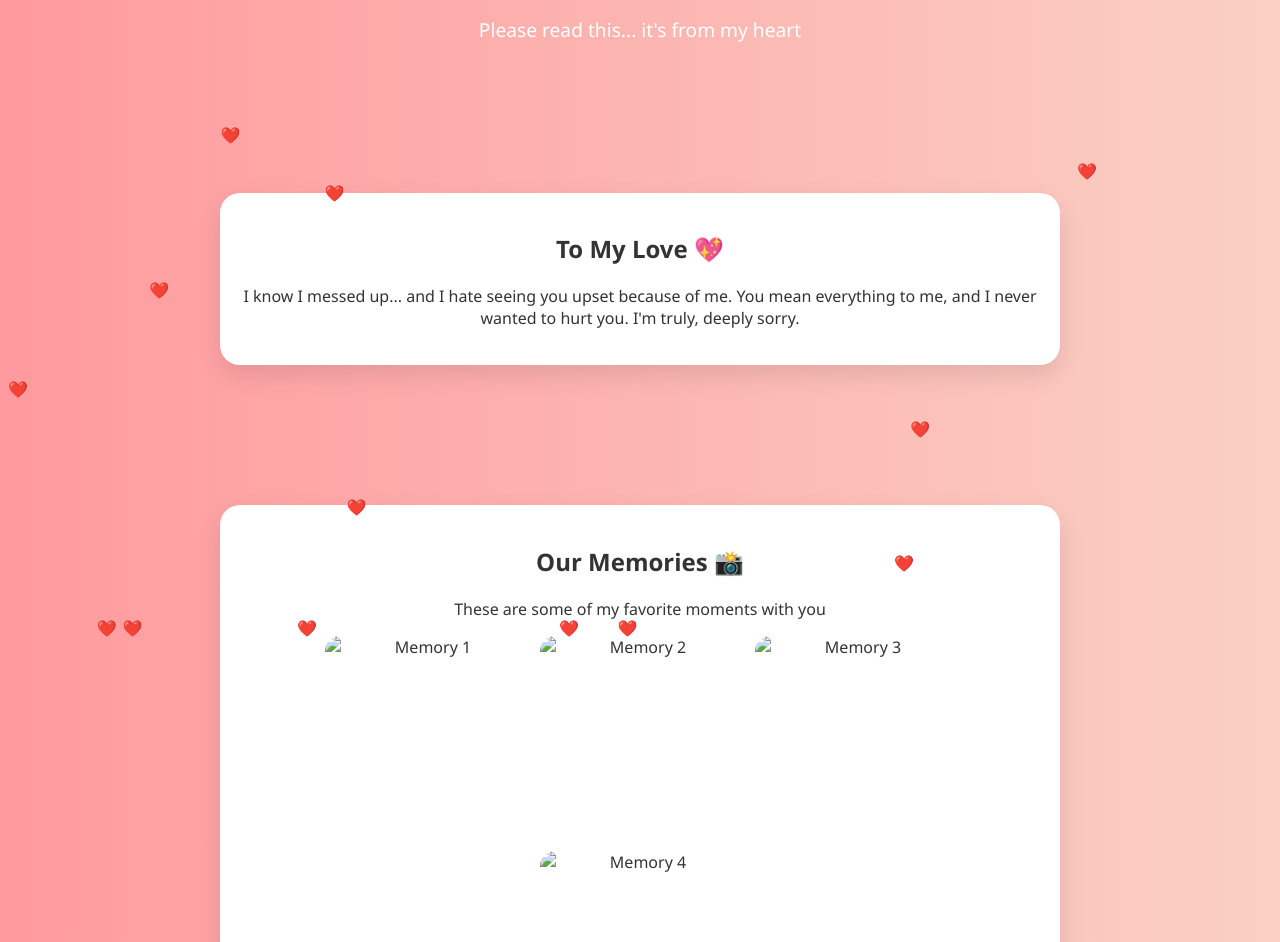
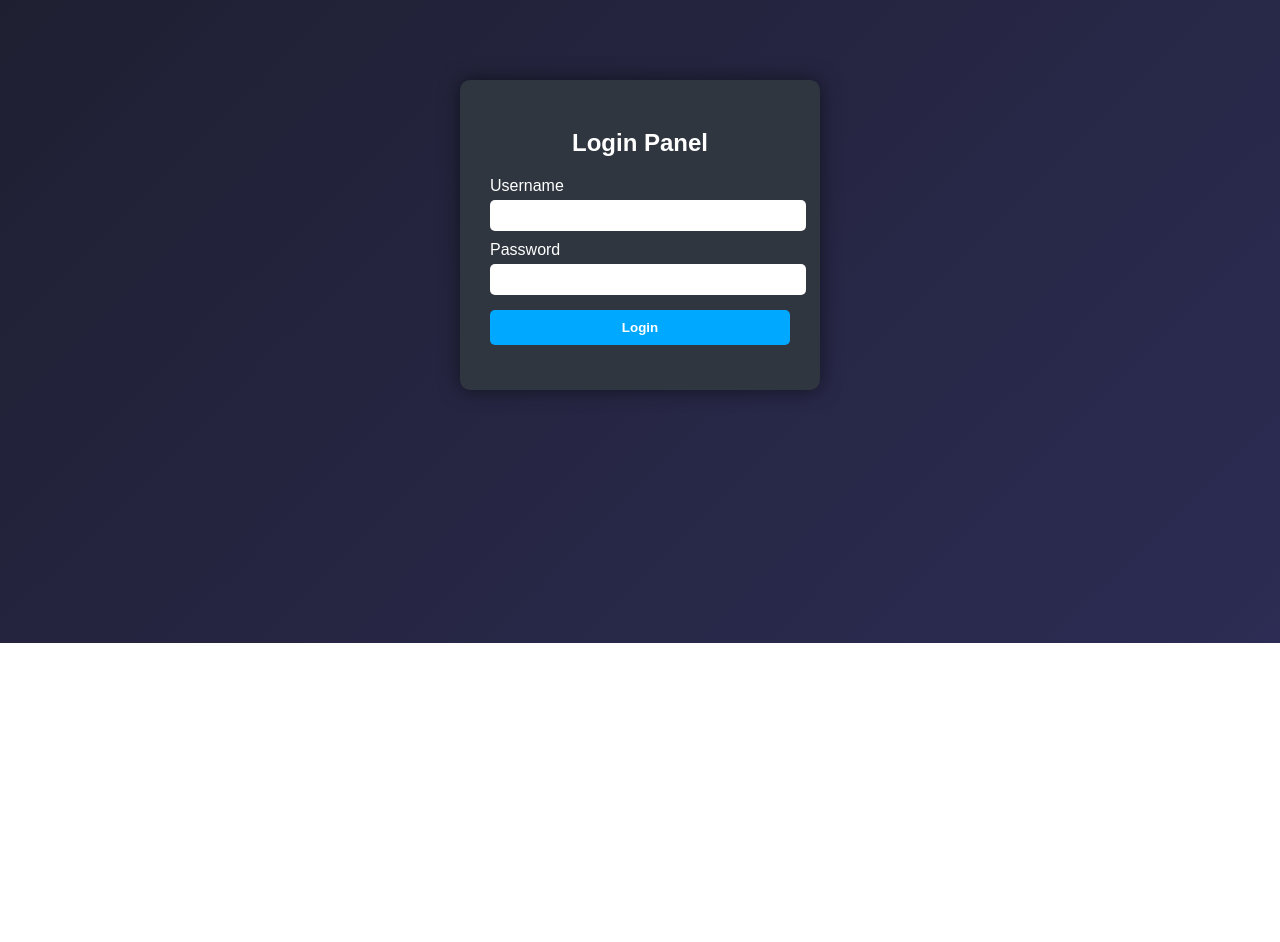
Before and after one commit to shourya-sinha6754/Moives, a plain HTML site: page index.html in a window 1280 px wide. Shown: the part 173-1115 px from the top of the page. After the commit the page ends 816 px from the top, so only its background shows below. Drawn offline with Linux system fonts and the light colour scheme.

Commit message:
Revamp index.html for login functionality

```diff
--- a/index.html
+++ b/index.html
@@ -1,190 +1,115 @@
-
 <!DOCTYPE html>
 <html lang="en">
 <head>
     <meta charset="UTF-8">
-  <meta name="viewport" content="width=device-width, initial-scale=1.0">
-  <title>I'm Sorry ❤️</title>
+    <title>Practice Login</title>
     <style>
         body {
-      margin: 0;
-      font-family: 'Segoe UI', sans-serif;
-      background: linear-gradient(to right, #ff9a9e, #fad0c4);
-      color: #333;
-      overflow-x: hidden;
+            font-family: Arial, sans-serif;
+            background: linear-gradient(135deg, #1e1e2f, #2c2c54);
+            height: 100vh;
+            display: flex;
+            justify-content: center;
+            align-items: center;
+            color: #fff;
         }
 
-    header {
-      text-align: center;
-      padding: 60px 20px;
-      color: white;
+        .login-box {
+            background: #2f3640;
+            padding: 30px;
+            border-radius: 10px;
+            width: 300px;
+            box-shadow: 0 0 20px rgba(0,0,0,0.5);
         }
 
-    header h1 {
-      font-size: 3em;
+        h2 {
+            text-align: center;
+            margin-bottom: 20px;
         }
 
-    header p {
-      font-size: 1.2em;
+        label {
+            display: block;
+            margin-top: 10px;
         }
 
-    section {
-      padding: 50px 20px;
-      text-align: center;
-    }
-
-    .card {
-      background: white;
-      padding: 20px;
-      margin: 20px auto;
-      border-radius: 20px;
-      max-width: 800px;
-      box-shadow: 0 10px 25px rgba(0,0,0,0.1);
-    }
-
-    .gallery {
-      display: flex;
-      flex-wrap: wrap;
-      justify-content: center;
-      gap: 15px;
-    }
-
-    .gallery img {
-      width: 200px;
-      height: 200px;
-      object-fit: cover;
-      border-radius: 15px;
-      transition: transform 0.3s;
-    }
-
-    .gallery img:hover {
-      transform: scale(1.1);
+        input {
+            width: 100%;
+            padding: 8px;
+            margin-top: 5px;
+            border: none;
+            border-radius: 5px;
         }
 
         button {
-      padding: 15px 25px;
-      font-size: 16px;
+            width: 100%;
+            margin-top: 15px;
+            padding: 10px;
+            background: #00a8ff;
             border: none;
-      border-radius: 25px;
-      background: #ff6f91;
+            border-radius: 5px;
             color: white;
+            font-weight: bold;
             cursor: pointer;
-      transition: 0.3s;
         }
 
         button:hover {
-      background: #ff3e6c;
+            background: #0097e6;
         }
 
-    .hidden {
-      display: none;
+        .message {
+            margin-top: 15px;
+            text-align: center;
+            font-size: 14px;
         }
 
-    footer {
-      text-align: center;
-      padding: 20px;
-      color: white;
+        .error {
+            color: #ff6b6b;
         }
 
-    .heart {
-      position: fixed;
-      top: -10px;
-      color: red;
-      animation: fall linear forwards;
-    }
-
-    @keyframes fall {
-      to {
-        transform: translateY(100vh);
-      }
+        .success {
+            color: #4cd137;
         }
     </style>
 </head>
 <body>
 
-<header>
-  <h1>I'm Really Sorry ❤️</h1>
-  <p>Please read this... it's from my heart</p>
-</header>
+<div class="login-box">
+    <h2>Login Panel</h2>
+    <form id="loginForm">
+        <label>Username</label>
+        <input type="text" id="username" required>
 
-<section>
-  <div class="card">
-    <h2>To My Love 💖</h2>
-    <p>
-      I know I messed up... and I hate seeing you upset because of me.
-      You mean everything to me, and I never wanted to hurt you.
-      I'm truly, deeply sorry.
-    </p>
+        <label>Password</label>
+        <input type="password" id="password" required>
+
+        <button type="submit">Login</button>
+    </form>
+
+    <div class="message" id="message"></div>
 </div>
-</section>
-
-<section>
-  <div class="card">
-    <h2>Our Memories 📸</h2>
-    <p>These are some of my favorite moments with you</p>
-
-    <div class="gallery">
-      <!-- INSERT HER IMAGE 1 HERE -->
-      <img src="image1.jpg" alt="Memory 1">
-
-      <!-- INSERT HER IMAGE 2 HERE -->
-      <img src="image2.jpg" alt="Memory 2">
-
-      <!-- INSERT HER IMAGE 3 HERE -->
-      <img src="image3.jpg" alt="Memory 3">
-
-      <!-- INSERT HER IMAGE 4 HERE -->
-      <img src="image4.jpg" alt="Memory 4">
-    </div>
-  </div>
-</section>
-
-<section>
-  <div class="card">
-    <h2>Why You're Special 🌹</h2>
-    <p>
-      Your smile makes my day better.
-      Your voice is my favorite sound.
-      Your happiness means everything to me.
-      I never want to lose you.
-    </p>
-  </div>
-</section>
-
-<section>
-  <div class="card">
-    <h2>Click This ❤️</h2>
-    <button onclick="showMessage()">Click Me</button>
-    <p id="secretMessage" class="hidden">
-      I promise to do better. I love you more than words can explain.
-      Please forgive me ❤️
-    </p>
-  </div>
-</section>
-
-<footer>
-  <p>Made with love ❤️</p>
-</footer>
 
 <script>
-  function showMessage() {
-    document.getElementById("secretMessage").classList.remove("hidden");
+    const correctUsername = "iamshourya_kanha";
+    const correctPassword = "Kanha@2050";
+
+    document.getElementById("loginForm").addEventListener("submit", function(e) {
+        e.preventDefault();
+
+        const user = document.getElementById("username").value;
+        const pass = document.getElementById("password").value;
+        const msg = document.getElementById("message");
+
+        if (user === correctUsername && pass === correctPassword) {
+            msg.textContent = "Login successful!";
+            msg.className = "message success";
+        } else if (user !== correctUsername) {
+            msg.textContent = "Invalid username";
+            msg.className = "message error";
+        } else {
+            msg.textContent = "Incorrect password";
+            msg.className = "message error";
         }
-
-  function createHeart() {
-    const heart = document.createElement("div");
-    heart.classList.add("heart");
-    heart.innerHTML = "❤️";
-    heart.style.left = Math.random() * window.innerWidth + "px";
-    heart.style.animationDuration = Math.random() * 3 + 2 + "s";
-    document.body.appendChild(heart);
-
-    setTimeout(() => {
-      heart.remove();
-    }, 5000);
-  }
-
-  setInterval(createHeart, 300);
+    });
 </script>
 
 </body>
```
Lines whose indentation alone changed are shown as unchanged.
